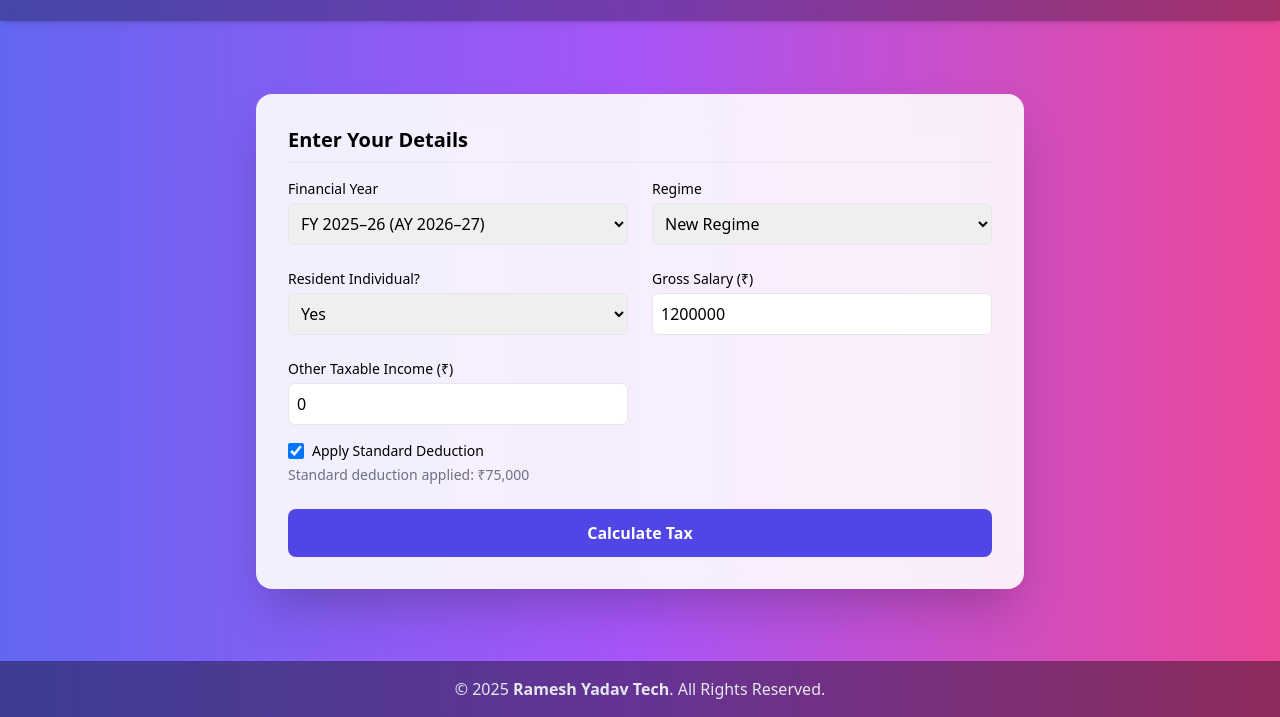
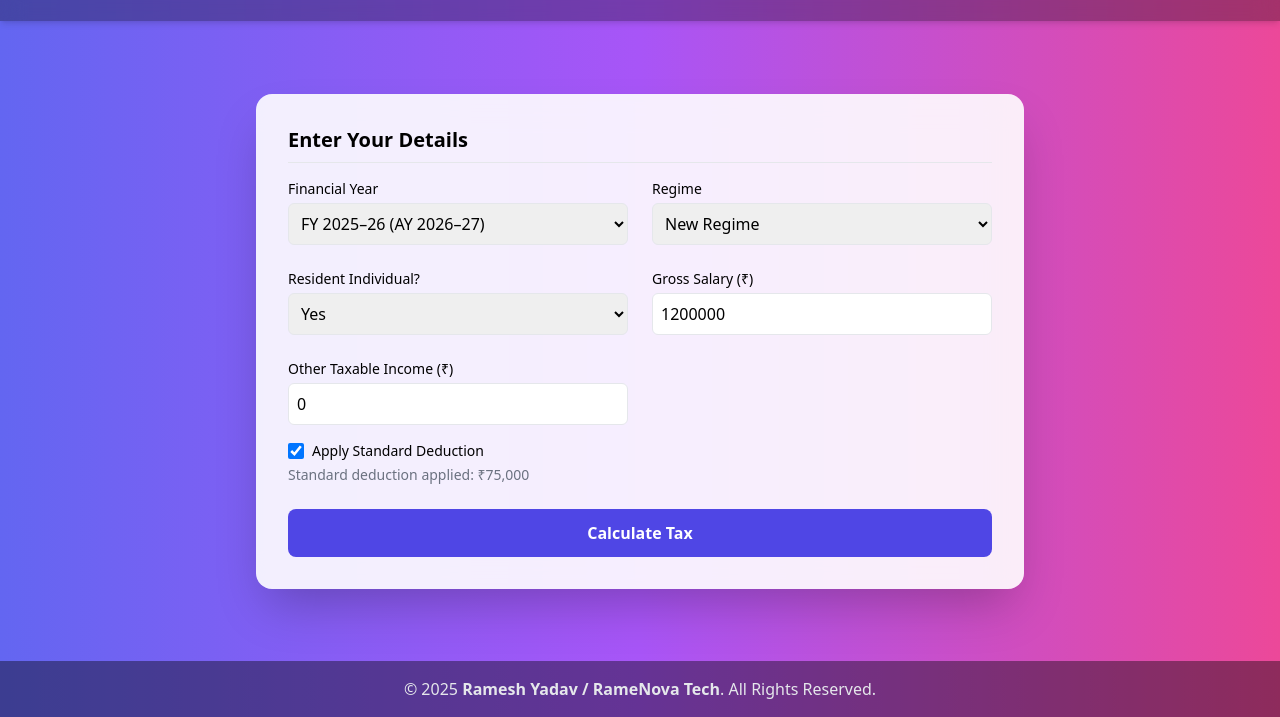
Before and after one commit to rameshyadav91004-web/Income-Tax-Calculator, a plain HTML site: page index.html in a window 1280 px wide. Shown: the part 83-800 px from the top of the page. Drawn offline with nearby package versions, Linux system fonts and the light colour scheme.

Commit message:
Add files via upload

```diff
--- a/index.html
+++ b/index.html
@@ -115,7 +115,7 @@
 
   <!-- Footer -->
   <footer id="footer" class="bg-black/40 text-gray-200 text-center p-4 opacity-0 transition duration-1000">
-    &copy; 2025 <span class="font-semibold">Ramesh Yadav Tech</span>. All Rights Reserved.
+    &copy; 2025 <span class="font-semibold">Ramesh Yadav / RameNova Tech</span>. All Rights Reserved.
   </footer>
 
   <!-- JS -->
```
